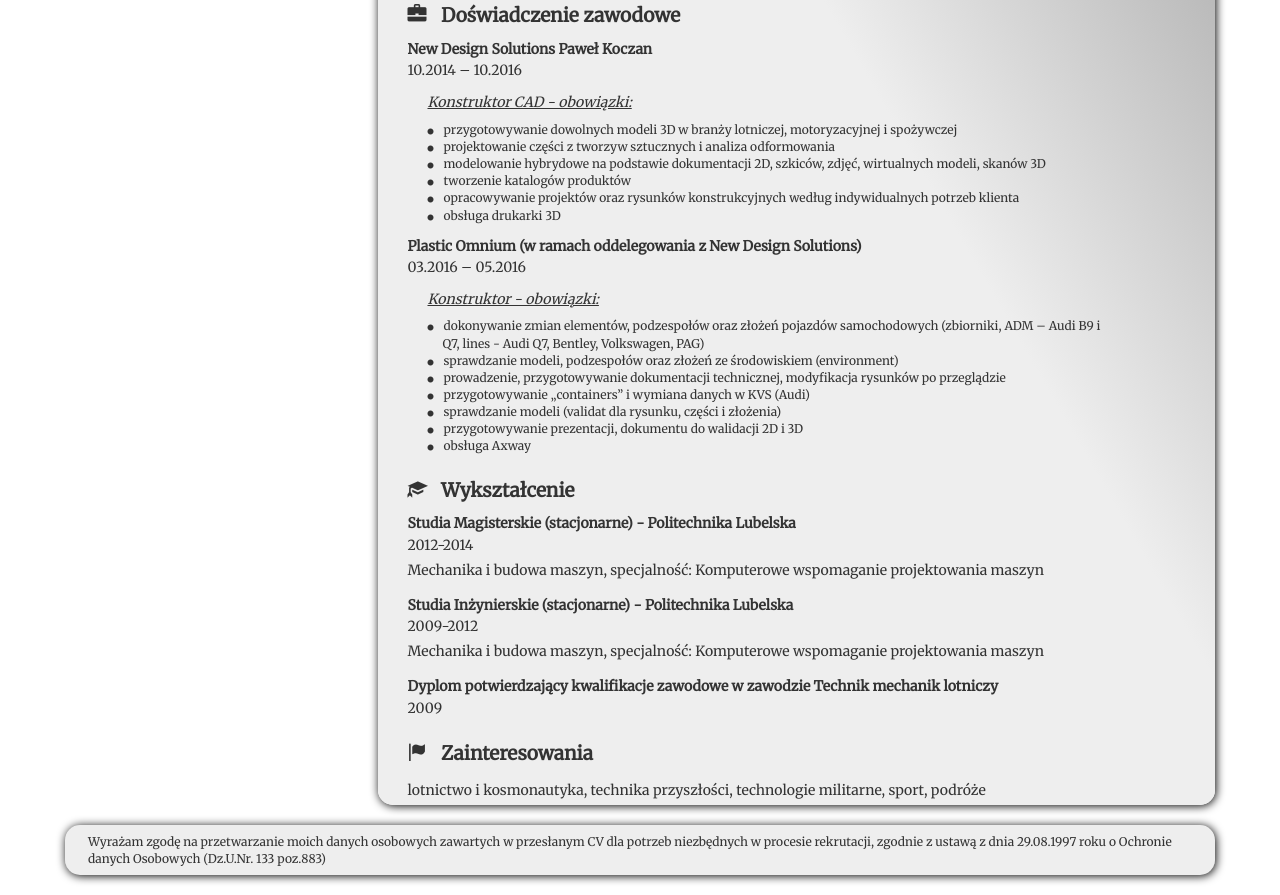
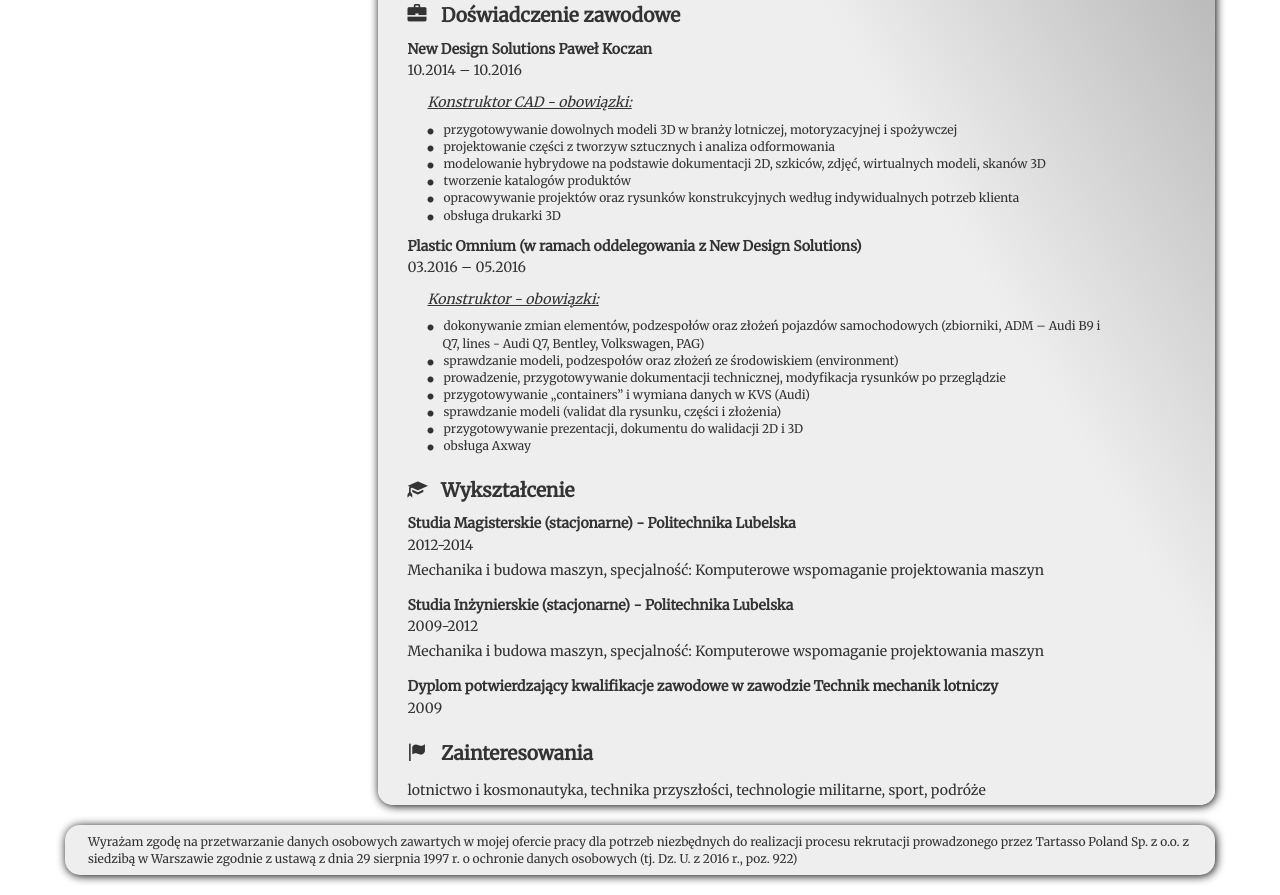
Before and after one commit to SlawekDec/CV2, a plain HTML site: page bootstrap-3.3.7-dist/index.html in a window 1280 px wide. Shown: the part 915-1810 px from the top of the page. Drawn offline with nearby package versions, Linux system fonts and the light colour scheme.

Commit message:
changes 6

```diff
--- a/bootstrap-3.3.7-dist/index.html
+++ b/bootstrap-3.3.7-dist/index.html
@@ -349,7 +349,9 @@
 			</div>
 			<div class="row">
 			  	<div class="col-md-12 bottom-row">
-			  		<div class="textpadding">Wyrażam zgodę na przetwarzanie moich danych osobowych zawartych w przesłanym CV dla potrzeb niezbędnych w procesie rekrutacji, zgodnie z ustawą z dnia 29.08.1997 roku o Ochronie danych Osobowych (Dz.U.Nr. 133 poz.883)</div>
+			  		<div class="textpadding"><!-- Wyrażam zgodę na przetwarzanie moich danych osobowych zawartych w przesłanym CV dla potrzeb niezbędnych w procesie rekrutacji, zgodnie z ustawą z dnia 29.08.1997 roku o Ochronie danych Osobowych (Dz.U.Nr. 133 poz.883) -->
+			  			Wyrażam zgodę na przetwarzanie danych osobowych zawartych w mojej ofercie pracy dla potrzeb niezbędnych do realizacji procesu rekrutacji prowadzonego przez Tartasso Poland Sp. z o.o. z siedzibą w Warszawie zgodnie z ustawą z dnia 29 sierpnia 1997 r. o ochronie danych osobowych (tj. Dz. U. z 2016 r., poz. 922)
+			  		</div>
 			  	</div>
 			</div>
 		</div>
```
